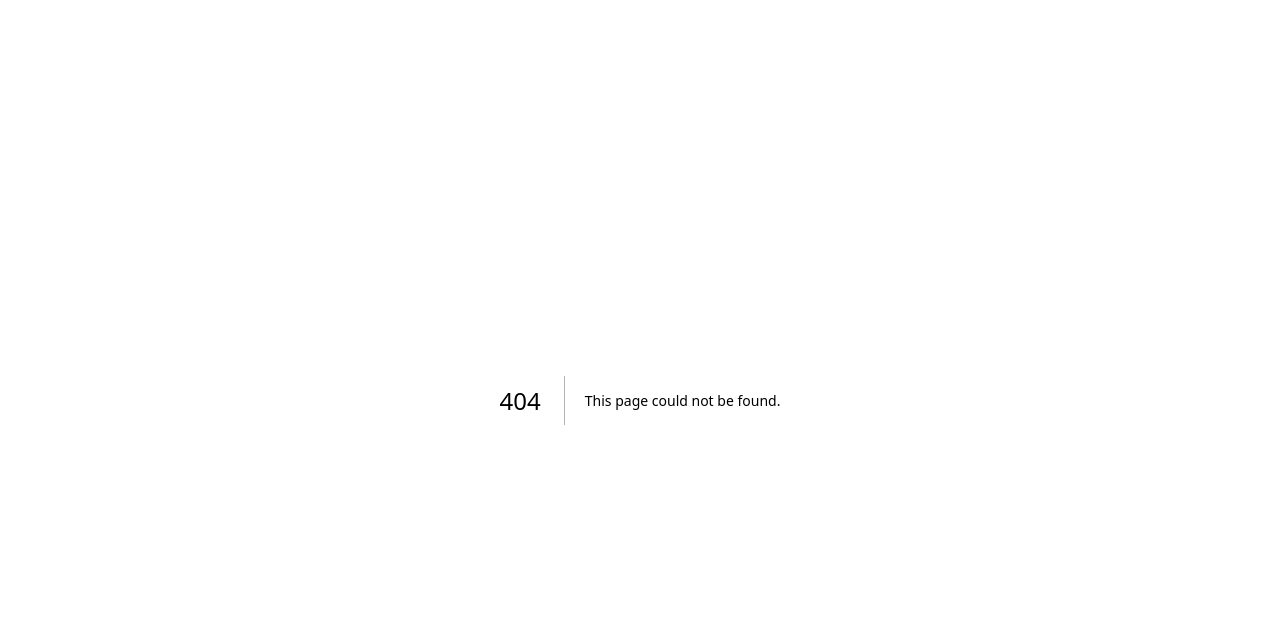
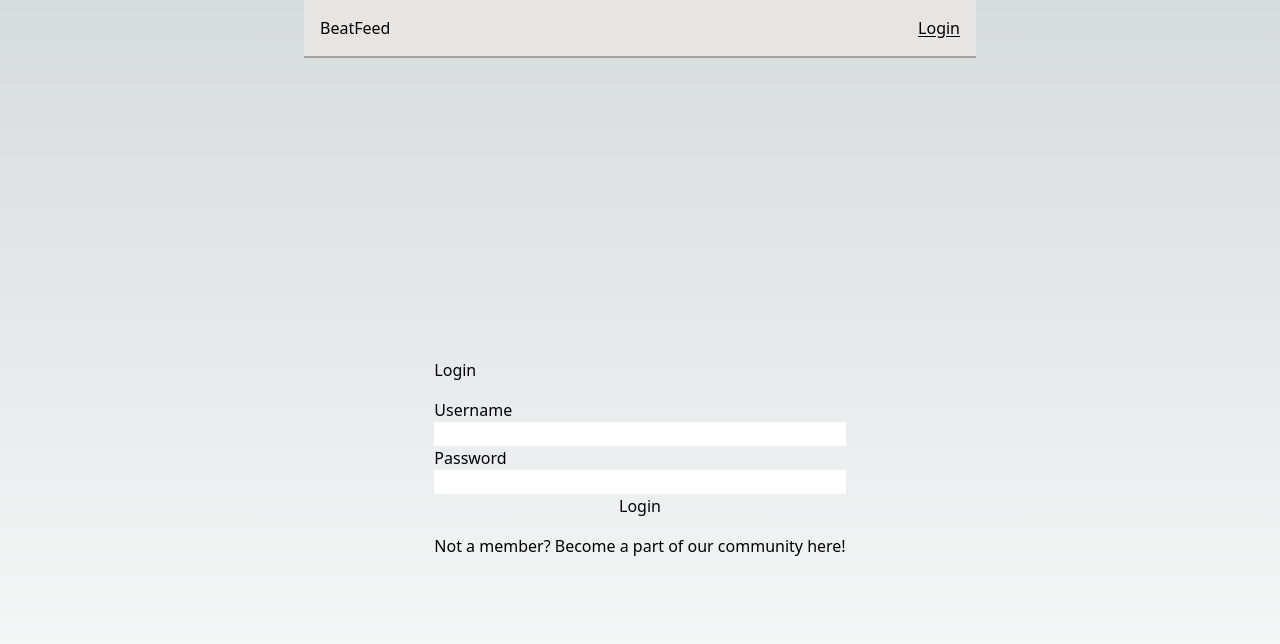
Before and after one commit to ElsaBonde/beatfeed, a Next.js app: page /login in a window 1280 px wide. Before the commit this address had no page. Shown: the top 644 px of the page. Built offline with nearby package versions, Linux system fonts and the light colour scheme.

Commit message:
some styling

```diff
--- /dev/null
+++ b/app/components/Header.tsx
@@ -0,0 +1,12 @@
+import Link from "next/link";
+
+export default function Header() {
+  return (
+    <header className="flex justify-between p-4 border-b-2 border-stone-400 bg-stone-200">
+      <h1>BeatFeed</h1>
+      <Link href="/login" className="underline underline-offset-2">
+        Login
+      </Link>
+    </header>
+  );
+}
--- a/app/globals.css
+++ b/app/globals.css
@@ -18,6 +18,7 @@
 
 body {
   color: rgb(var(--foreground-rgb));
+  gap: 1rem;
   background: linear-gradient(
       to bottom,
       transparent,
--- a/app/layout.tsx
+++ b/app/layout.tsx
@@ -1,6 +1,7 @@
 import type { Metadata } from "next";
 import { Inter } from "next/font/google";
 import "./globals.css";
+import Header from "./components/Header";
 
 const inter = Inter({ subsets: ["latin"] });
 
@@ -16,7 +17,12 @@ export default function RootLayout({
 }>) {
   return (
     <html lang="en">
-      <body className={inter.className}>{children}</body>
+      <body>
+        <div className="max-w-2xl mx-auto">
+        <Header />
+        {children}
+        </div>
+      </body>
     </html>
   );
 }
--- /dev/null
+++ b/app/login/page.tsx
@@ -0,0 +1,21 @@
+import Link from "next/link";
+
+export default function Login() {
+  return (
+    <div className="flex min-h-screen items-center justify-center">
+      <div className="flex flex-col gap-4">
+        <h1>Login</h1>
+        <form className="flex flex-col">
+          <label htmlFor="username">Username</label>
+          <input type="text" name="username" />
+          <label htmlFor="password">Password</label>
+          <input type="password" name="password" />
+          <button className="items-start" type="submit">Login</button>
+        </form>
+        <p>
+          Not a member? <Link href="/register">Become a part of our community here!</Link>
+        </p>
+      </div>
+    </div>
+  );
+}
--- a/app/page.tsx
+++ b/app/page.tsx
@@ -8,38 +8,40 @@ export default async function Home() {
   }
 
   return (
-    <>
-      <header className="flex justify-between">
-        <h1>BeatFeed</h1>
-        <button>Login</button>
-      </header>
-      <main className="flex min-h-screen flex-col items-center justify-between p-12">
+    <div>
+      <main>
         <div className="flex flex-col gap-4">
           {posts.map((post) => (
-            <div key={post.id} className="p-4 bg-gray-900 text-zinc-50 ">
-               <div className="video-container">
+            <div key={post.id} className="p-4 bg-stone-200 rounded-sm">
+              <div className="video-container">
                 <iframe
-                  width="560"
-                  height="315"
-                  src={`https://www.youtube.com/embed/${getYouTubeVideoId(post.song)}`}
+                  width="100%"
+                  height="100%"
+                  src={`https://www.youtube.com/embed/${getYouTubeVideoId(
+                    post.song
+                  )}`}
                   allow="accelerometer; autoplay; clipboard-write; encrypted-media; gyroscope; picture-in-picture"
+                  className=" h-96"
                 ></iframe>
               </div>
               <p>{post.likes} likes</p>
-                <p className="font-bold">{post.author.userName}</p>
+              <p className="font-bold">{post.author.userName}</p>
               <div>
                 <p>{post.title}</p>
               </div>
               <p>{post.content}</p>
+              <p className="">Posted för 5 minuter sen</p>
             </div>
           ))}
         </div>
       </main>
-    </>
+    </div>
   );
 }
 
 function getYouTubeVideoId(url: string) {
-  const match = url.match(/(?:https?:\/\/)?(?:www\.)?(?:youtube\.com\/(?:[^\/\n\s]+\/\S+\/|(?:v|e(?:mbed)?)\/|\S*?[?&]v=)|youtu\.be\/)([a-zA-Z0-9_-]{11})/);
+  const match = url.match(
+    /(?:https?:\/\/)?(?:www\.)?(?:youtube\.com\/(?:[^\/\n\s]+\/\S+\/|(?:v|e(?:mbed)?)\/|\S*?[?&]v=)|youtu\.be\/)([a-zA-Z0-9_-]{11})/
+  );
   return match ? match[1] : null;
 }
```
